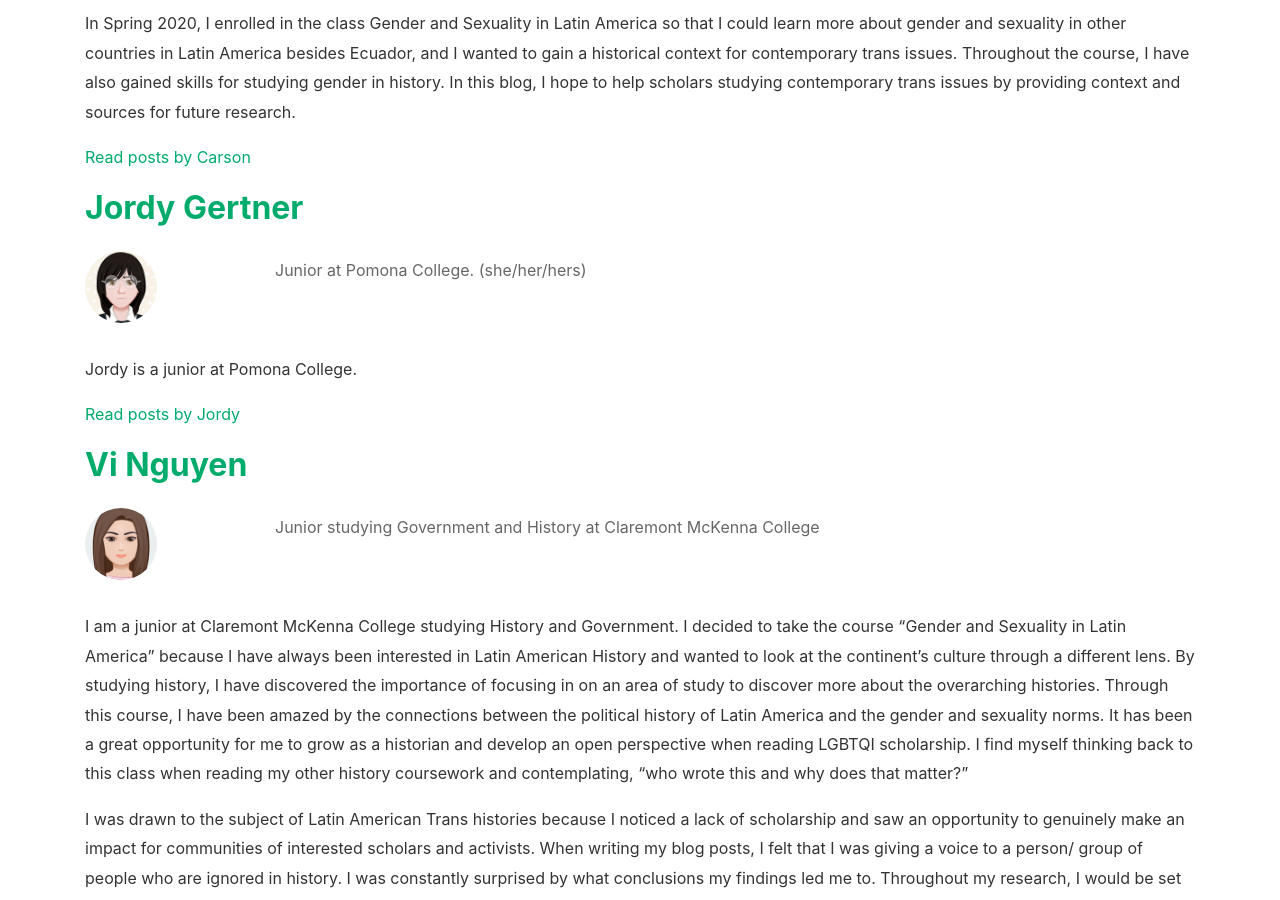
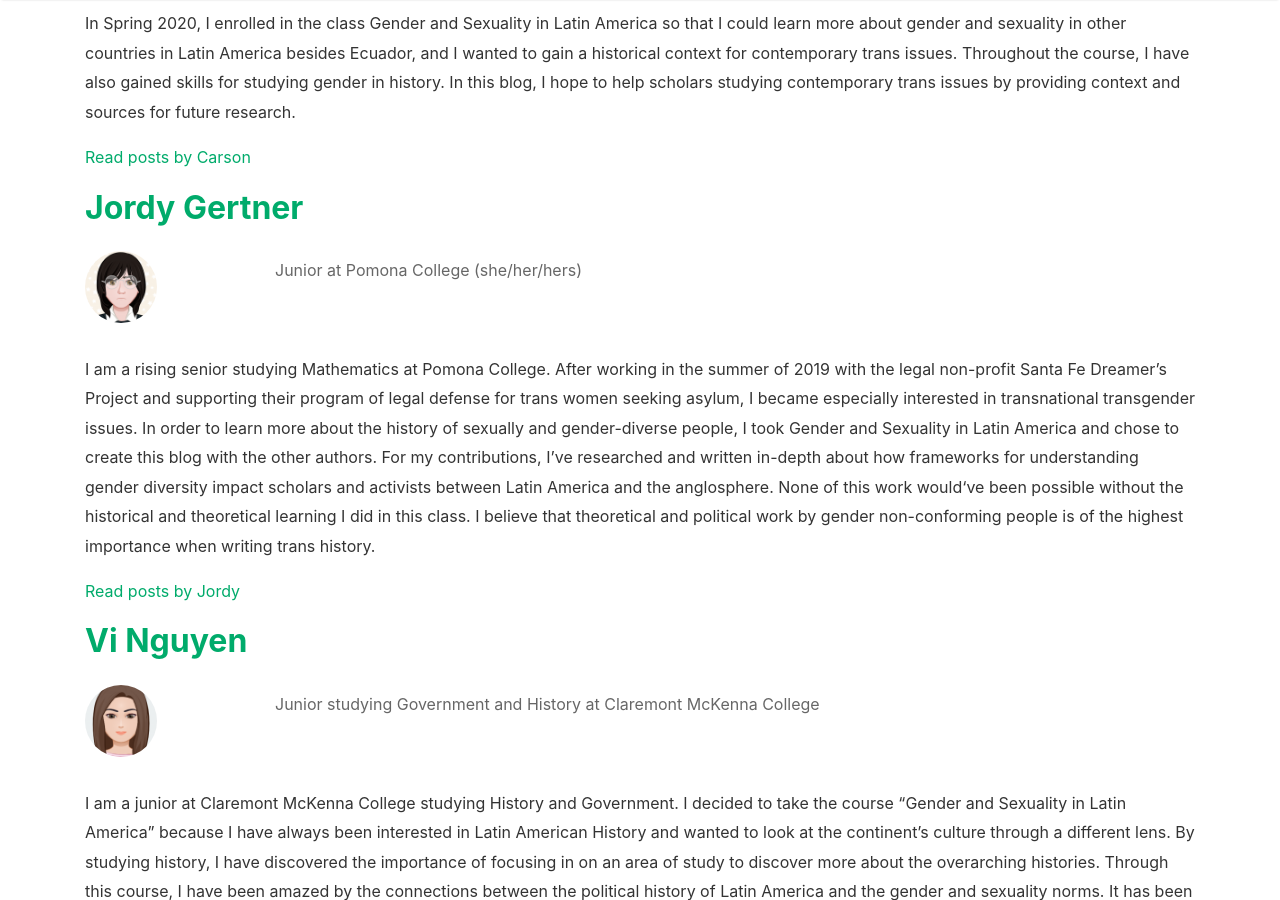
Before and after one commit to CarsonHerness/Trans-Histories-in-Latin-America, a Jekyll site: the page built from _pages/about.md, in a window 1280 px wide and 900 px high, scrolled down 1634 px. Built offline with Jekyll 4.4.1, drawn with Linux system fonts in a browser that asks for light colours; nearby versions of some CDN libraries; comment, search, counter and statistics services are not loaded.

Commit message:
Add Jordy author info

```diff
--- a/_data/authors.yml
+++ b/_data/authors.yml
@@ -27,8 +27,9 @@
     display_name: Jordy Gertner
     avatar: 'assets/images/jordy.png'
     gravatar: 62a592d75b18fe3ef4f5553aa1c87cd5
-    description: "Junior at Pomona College. (she/her/hers)"
-    bio: "Jordy is a junior at Pomona College."
+    description: "Junior at Pomona College (she/her/hers)"
+    bio: |
+      I am a rising senior studying Mathematics at Pomona College. After working in the summer of 2019 with the legal non-profit Santa Fe Dreamer’s Project and supporting their program of legal defense for trans women seeking asylum, I became especially interested in transnational transgender issues. In order to learn more about the history of sexually and gender-diverse people, I took Gender and Sexuality in Latin America and chose to create this blog with the other authors. For my contributions, I’ve researched and written in-depth about how frameworks for understanding gender diversity impact scholars and activists between Latin America and the anglosphere. None of this work would‘ve been possible without the historical and theoretical learning I did in this class. I believe that theoretical and political work by gender non-conforming people is of the highest importance when writing trans history.
   vi:
     name: Vi
     display_name: Vi Nguyen
```
